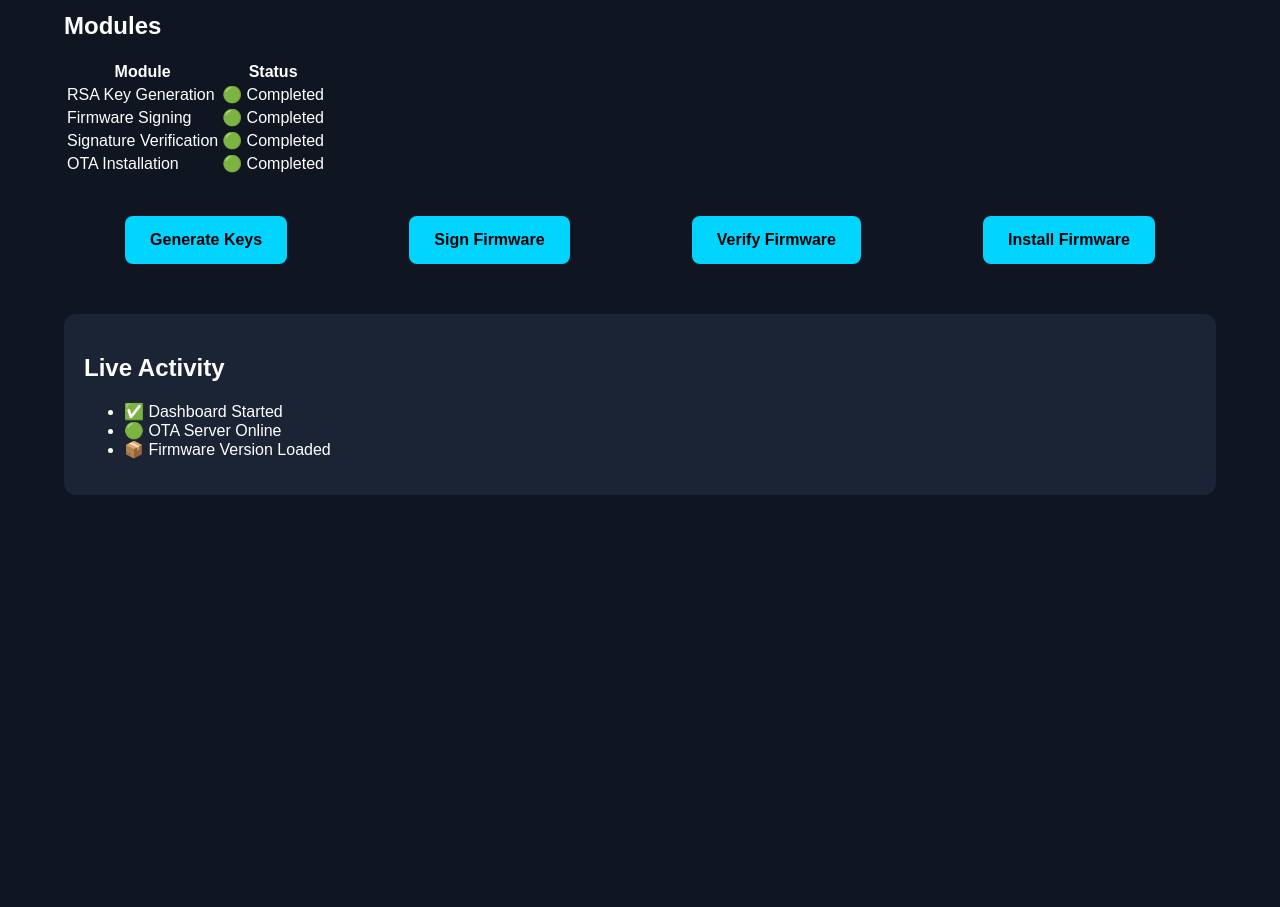
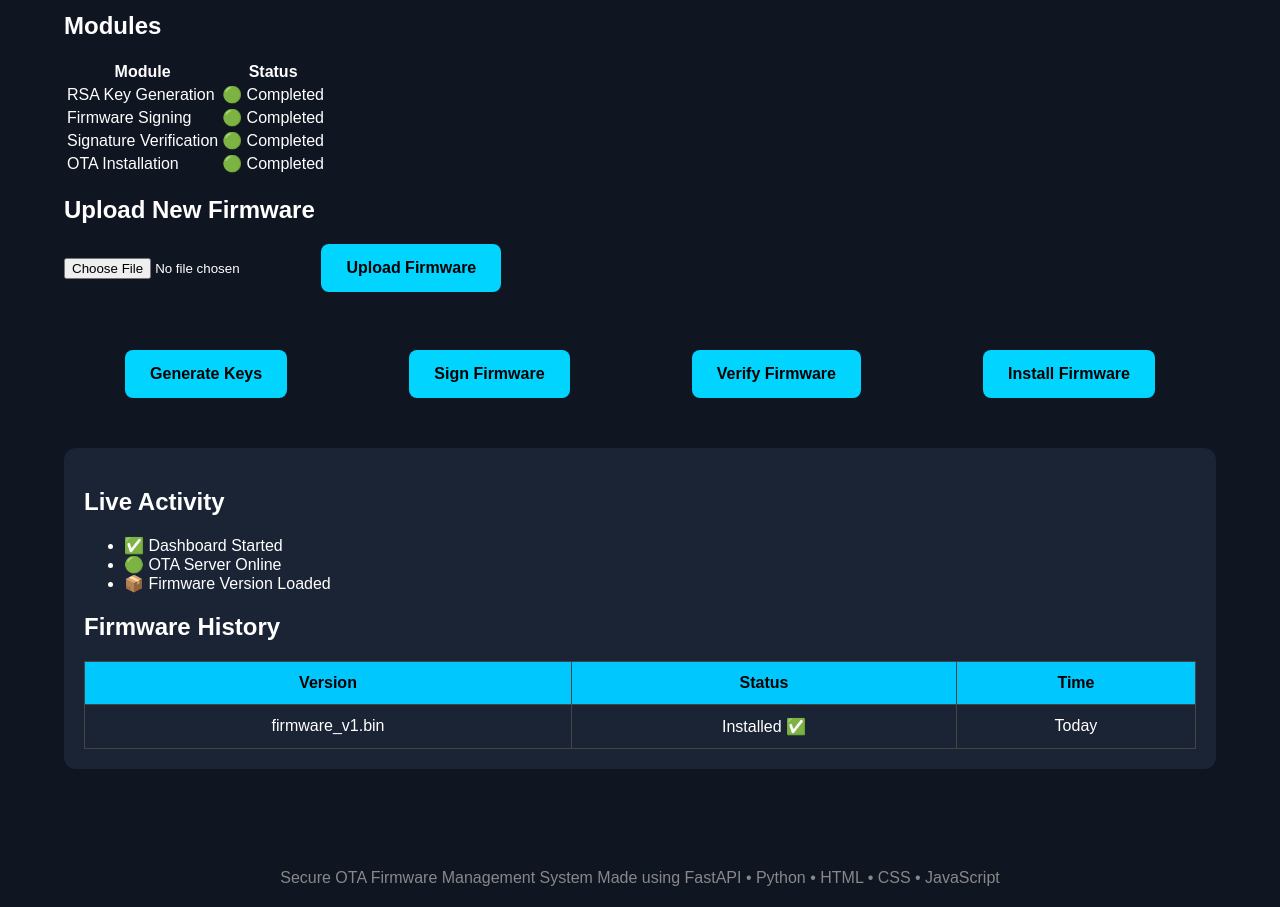
Before and after one commit to kundangupta2401-cpu/secure-ota-firmware, a FastAPI app: page / in a window 1280 px wide. Shown: the part 532-1439 px from the top of the page. Before the commit the page ends 1027 px from the top, so only its background shows below. Run offline with FastAPI, Linux system fonts and the light colour scheme.

Commit message:
feat: complete secure OTA firmware management system with web dashboard

```diff
--- a/api/main.py
+++ b/api/main.py
@@ -1,3 +1,5 @@
+from fastapi import UploadFile, File
+import shutil
 import subprocess
 import os
 from fastapi.responses import JSONResponse
@@ -81,3 +83,14 @@
         "status": "success",
         "message": result.stdout
     })
+@app.post("/upload_firmware")
+async def upload_firmware(file: UploadFile = File(...)):
+
+    save_path = f"firmware/uploads/{file.filename}"
+
+    with open(save_path, "wb") as buffer:
+        shutil.copyfileobj(file.file, buffer)
+
+    return {
+        "message": f"{file.filename} uploaded successfully!"
+    }
--- a/api/static/script.js
+++ b/api/static/script.js
@@ -61,3 +61,36 @@
     callAPI("/install_firmware");
 
 });
+
+document
+.getElementById("uploadBtn")
+.addEventListener("click", uploadFirmware);
+
+async function uploadFirmware(){
+
+    const fileInput = document.getElementById("firmwareFile");
+
+    if(fileInput.files.length===0){
+
+        alert("Select Firmware");
+
+        return;
+    }
+
+    const formData=new FormData();
+
+    formData.append("file",fileInput.files[0]);
+
+    const response=await fetch("/upload_firmware",{
+
+        method:"POST",
+
+        body:formData
+
+    });
+
+    const data=await response.json();
+
+    addLog(data.message);
+
+}
--- a/api/static/style.css
+++ b/api/static/style.css
@@ -109,3 +109,33 @@
     border-radius:12px;
 
 }
+
+.history-table{
+    width:100%;
+    border-collapse:collapse;
+    margin-top:20px;
+}
+
+.history-table th,
+.history-table td{
+    border:1px solid #444;
+    padding:12px;
+    text-align:center;
+}
+
+.history-table th{
+    background:#00c8ff;
+    color:black;
+}
+
+footer{
+
+margin-top:50px;
+
+padding:20px;
+
+text-align:center;
+
+color:#888;
+
+}
--- a/api/templates/index.html
+++ b/api/templates/index.html
@@ -88,7 +88,15 @@
         </table>
 
     </section>
+     <h2>Upload New Firmware</h2>
 
+<input type="file" id="firmwareFile">
+
+<button id="uploadBtn">
+    Upload Firmware
+</button>
+
+<br><br>
     <section class="buttons">
 
         <button id="generateBtn">Generate Keys</button>
@@ -113,6 +121,23 @@
 
         </ul>
 
+        <h2>Firmware History</h2>
+
+     <table class="history-table">
+     <tr>
+        <th>Version</th>
+        <th>Status</th>
+        <th>Time</th>
+     </tr>
+
+    <tr>
+        <td>firmware_v1.bin</td>
+        <td>Installed ✅</td>
+        <td>Today</td>
+    </tr>
+
+</table>
+
     </section>
 
 </div>
@@ -121,3 +146,11 @@
 
 </body>
 </html>
+
+<footer>
+
+Secure OTA Firmware Management System
+
+Made using FastAPI • Python • HTML • CSS • JavaScript
+
+</footer>
```
Also changed, not shown: README.md, 3 other files.
